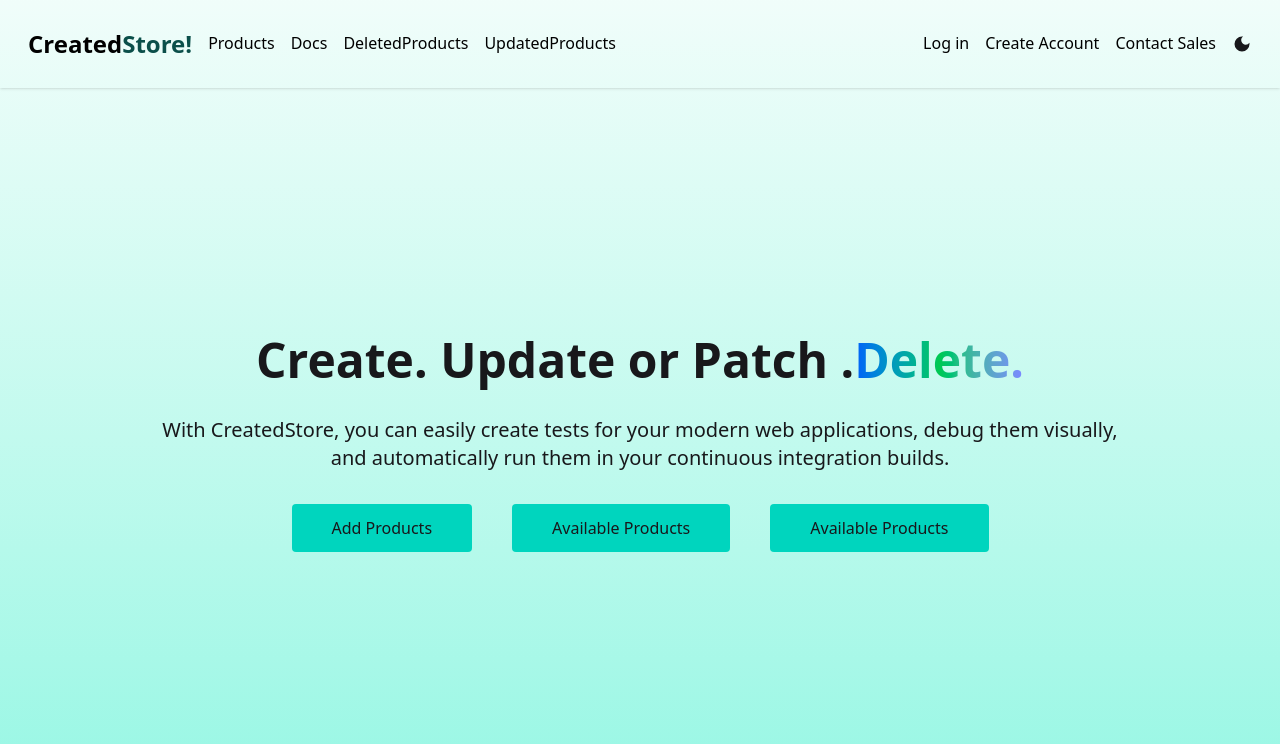
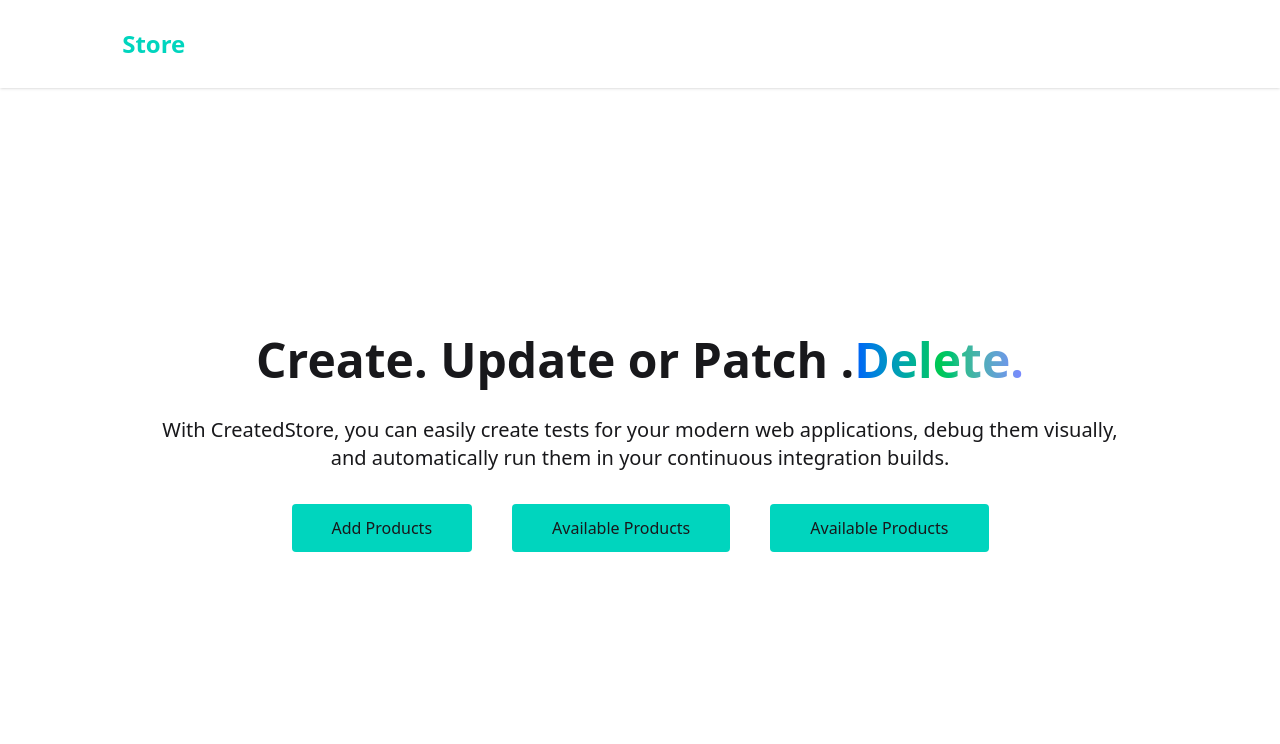
Before and after one commit to Careyogola/fullstack-development, a React (Vite) app in the folder frontend/: page / in a window 1280 px wide. Shown: the top 744 px of the page. Built offline with nearby package versions, Linux system fonts and the light colour scheme.

Commit message:
theme is wrapped on my app and cant know why

```diff
--- a/frontend/src/components/Middlesection.jsx
+++ b/frontend/src/components/Middlesection.jsx
@@ -5,7 +5,7 @@ import { ToastContainer, toast } from 'react-toastify';
 
 const Middlesection = () => {
 
-  const notify = () => toast.success('Accunt created successfully.', {
+  const notify = () => toast.success('Account created successfully.', {
     position: "bottom-right",
     autoClose: 4000,
     hideProgressBar: false,
--- a/frontend/src/components/Navbar.jsx
+++ b/frontend/src/components/Navbar.jsx
@@ -6,20 +6,20 @@ const Navbar = () => {
   // const { theme, setTheme } = useTheme();
 
   return (
-    <div className='bg-inherit w-full shadow-sm p-7'>
+    <div className='w-full shadow-sm p-7'>
       <div className='flex flex-row justify-between'>
-      <div className='flex flex-row gap-4 justify-evenly items-center text-black'>
-        <a href='/' className='text-2xl font-bold'>Created<span className='text-teal-900'>Store!</span></a>
-        <a href='/products' className="group text-black transition duration-300">Products
+      <div className='flex flex-row gap-4 justify-evenly items-center text-white'>
+        <a href='/' className='text-2xl font-bold'>Created<span className='text-teal-400'>Store</span></a>
+        <a href='/products' className="group text-white transition duration-300">Products
         <span class="block max-w-0 group-hover:max-w-full transition-all duration-500 h-0.5 bg-sky-600"></span>
         </a>
-        <a href='/docs' className="group text-black transition duration-300">Docs
+        <a href='/docs' className="group text-white transition duration-300">Docs
         <span class="block max-w-0 group-hover:max-w-full transition-all duration-500 h-0.5 bg-sky-600"></span>
         </a>
-        <a href='/deleted' className="group text-black transition duration-300">DeletedProducts
+        <a href='/deleted' className="group text-white transition duration-300">DeletedProducts
         <span class="block max-w-0 group-hover:max-w-full transition-all duration-500 h-0.5 bg-sky-600"></span>
         </a>
-        <a href='/updated' className="group text-black transition duration-300">UpdatedProducts
+        <a href='/updated' className="group text-white transition duration-300">UpdatedProducts
         <span class="block max-w-0 group-hover:max-w-full transition-all duration-500 h-0.5 bg-sky-600"></span>
         </a>
 
@@ -27,13 +27,13 @@ const Navbar = () => {
       </div>
 
       <div className='flex flex-row justify-evenly items-center gap-4'>
-        <a href='/login' className="group text-black transition duration-300">Log in
+        <a href='/login' className="group text-white transition duration-300">Log in
         <span class="block max-w-0 group-hover:max-w-full transition-all duration-500 h-0.5 bg-sky-600"></span>
         </a>
-        <a href='/signup' className="group text-black transition duration-300">Create Account
+        <a href='/signup' className="group text-white transition duration-300">Create Account
         <span class="block max-w-0 group-hover:max-w-full transition-all duration-500 h-0.5 bg-sky-600"></span>
         </a>
-        <a href='/contact'className="group text-black transition duration-300">Contact Sales
+        <a href='/contact'className="group text-white transition duration-300">Contact Sales
         <span class="block max-w-0 group-hover:max-w-full transition-all duration-500 h-0.5 bg-sky-600"></span>
         </a>
         {/* <button
@@ -44,7 +44,7 @@ const Navbar = () => {
         theme === "dark" ? <MdOutlineDarkMode size={20}/> : <MdDarkMode size={20}/>
         }
         </button> */}
-        <MdDarkMode size={20}/>
+        <MdDarkMode size={20} color="white"/>
       </div>
       </div>
     </div>
--- a/frontend/src/main.jsx
+++ b/frontend/src/main.jsx
@@ -6,11 +6,10 @@ import Createpage from "./pages/createpage.jsx";
 import Productspage from "./pages/productspage.jsx";
 import Signuppage from "./pages/signuppage.jsx";
 import Loginpage from "./pages/loginpage.jsx";
-// import { ThemeProvider } from 'next-themes'
+
 
 createRoot(document.getElementById("root")).render(
   <StrictMode>
-    {/* <ThemeProvider attribute="class"> */}
     <BrowserRouter>
       <Routes>
         <Route path="/" element={<App />} />
@@ -20,6 +19,5 @@ createRoot(document.getElementById("root")).render(
         <Route path="/login" element={<Loginpage />} />
       </Routes>
     </BrowserRouter>
-    {/* </ThemeProvider> */}
   </StrictMode>
 );
--- a/frontend/src/pages/homepage.jsx
+++ b/frontend/src/pages/homepage.jsx
@@ -4,7 +4,7 @@ import React from 'react'
 
 const Homepage = () => {
   return (
-    <div className='bg-linear-to-t from-teal-200 to-teal-50 w-full h-screen flex flex-col'>
+    <div className='w-full h-screen flex flex-col'>
       <Navbar />
       <Middlesection />
     </div>
--- a/frontend/src/pages/loginpage.jsx
+++ b/frontend/src/pages/loginpage.jsx
@@ -16,7 +16,7 @@ const Loginpage = () => {
   return (
     <div className='w-full flex items-center justify-center p-7 h-screen'>
         <div className='border-none rounded shadow-2xl  p-6 flex flex-col'>
-            <h4 className='text-3xl font-bold text-center  mb-5'>Login Here</h4>
+            <h4 className='text-3xl font-bold text-center text-white mb-5'>Login Here</h4>
             <form  onSubmit={handleSubmit} className='flex flex-col gap-4 w-[400px]'>
 
                 <label htmlFor='name'>Email</label>
@@ -32,7 +32,7 @@ const Loginpage = () => {
                         email: e.target.value
                     })
                 }}
-                className='bg-amber-50 py-2 rounded px-2 items-center'
+                className='py-2 rounded px-2 items-center'
                 />
                 <label htmlFor='name'>Password</label>
                 <input
@@ -48,14 +48,14 @@ const Loginpage = () => {
                         password: e.target.value
                     })
                 }}
-                className='bg-amber-50 py-2 rounded px-2 items-center'
+                className='py-2 rounded px-2 items-center'
                 />
 
             <button className="px-10 py-3 border-none bg-teal-950 text-teal-50 hover:bg-teal-400 rounded hover:cursor-pointer">
               Log in
             </button>
           </form>
-          <p className="text-white text-center font-normal mt-5">
+          <p className="text-center font-normal mt-5">
             Don't have account yet?
             <span className="text-violet-200">
               <Link to="/signup">  Create account.</Link>
--- a/frontend/src/pages/signuppage.jsx
+++ b/frontend/src/pages/signuppage.jsx
@@ -16,9 +16,8 @@ const Signuppage = () => {
 
   return (
     <div className="w-full flex  items-center justify-center p-7 h-screen">
-
         <div className='border-none rounded shadow-2xl  p-6 flex flex-col'>
-            <h4 className='text-3xl font-bold  text-center text-black mb-5'>Register account here</h4>
+            <h4 className='text-3xl font-bold  text-center text-white mb-5'>Register account here</h4>
           <form
             onSubmit={handleSubmit}
             className="flex flex-col gap-4 w-[400px]"
@@ -36,7 +35,7 @@ const Signuppage = () => {
                   name: e.target.value,
                 });
               }}
-              className="bg-amber-50 py-2 rounded px-2 items-center"
+              className="py-2 rounded px-2 items-center"
             />
             <label htmlFor="name">Email</label>
             <input
@@ -51,7 +50,7 @@ const Signuppage = () => {
                   email: e.target.value,
                 });
               }}
-              className="bg-amber-50 py-2 rounded px-2 items-center"
+              className="py-2 rounded px-2 items-center"
             />
             <label htmlFor="name">Password</label>
             <input
@@ -67,7 +66,7 @@ const Signuppage = () => {
                   password: e.target.value,
                 });
               }}
-              className="bg-amber-50 py-2 rounded px-2 items-center"
+              className="py-2 rounded px-2 items-center"
             />
 
             <button className="px-10 py-3 border-none hover:bg-teal-400 bg-teal-950  text-teal-50 rounded hover:cursor-pointer">
```
